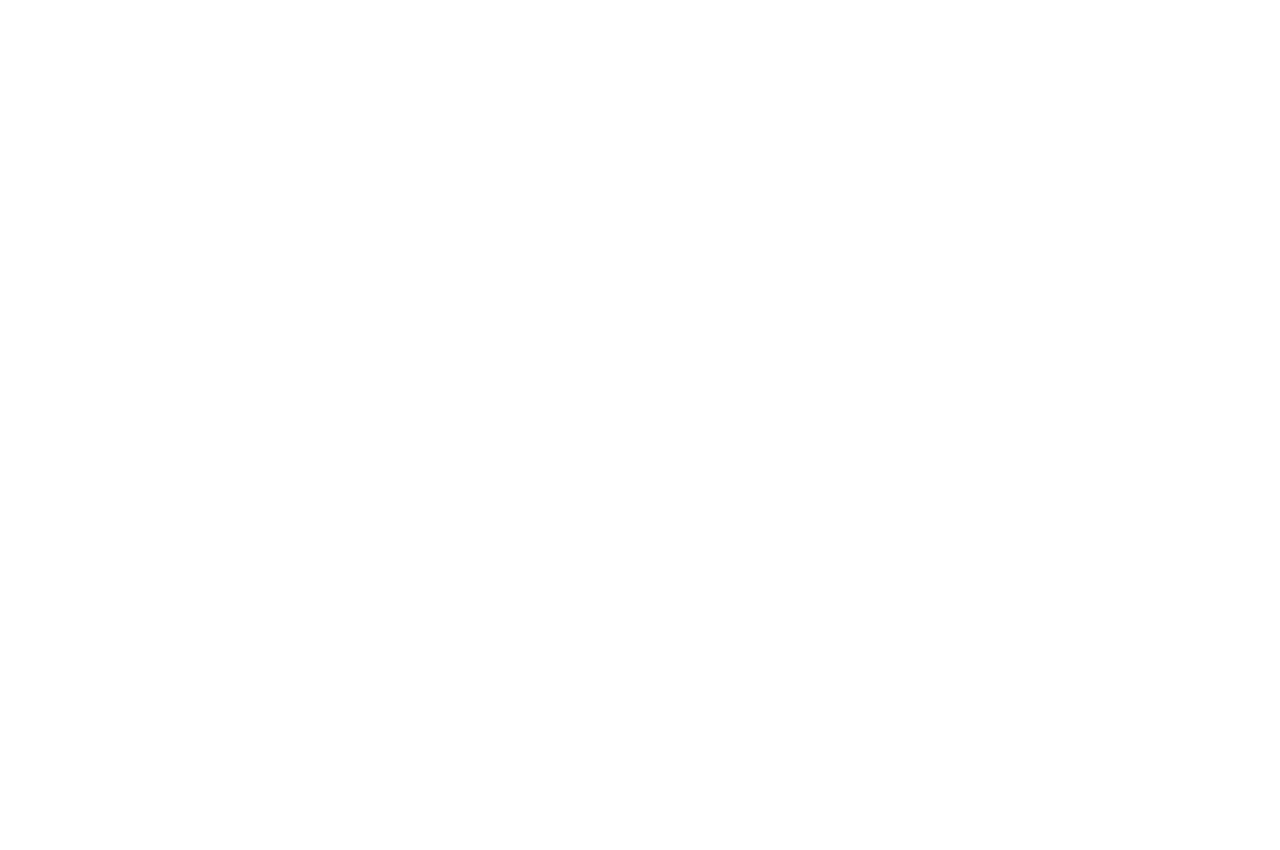
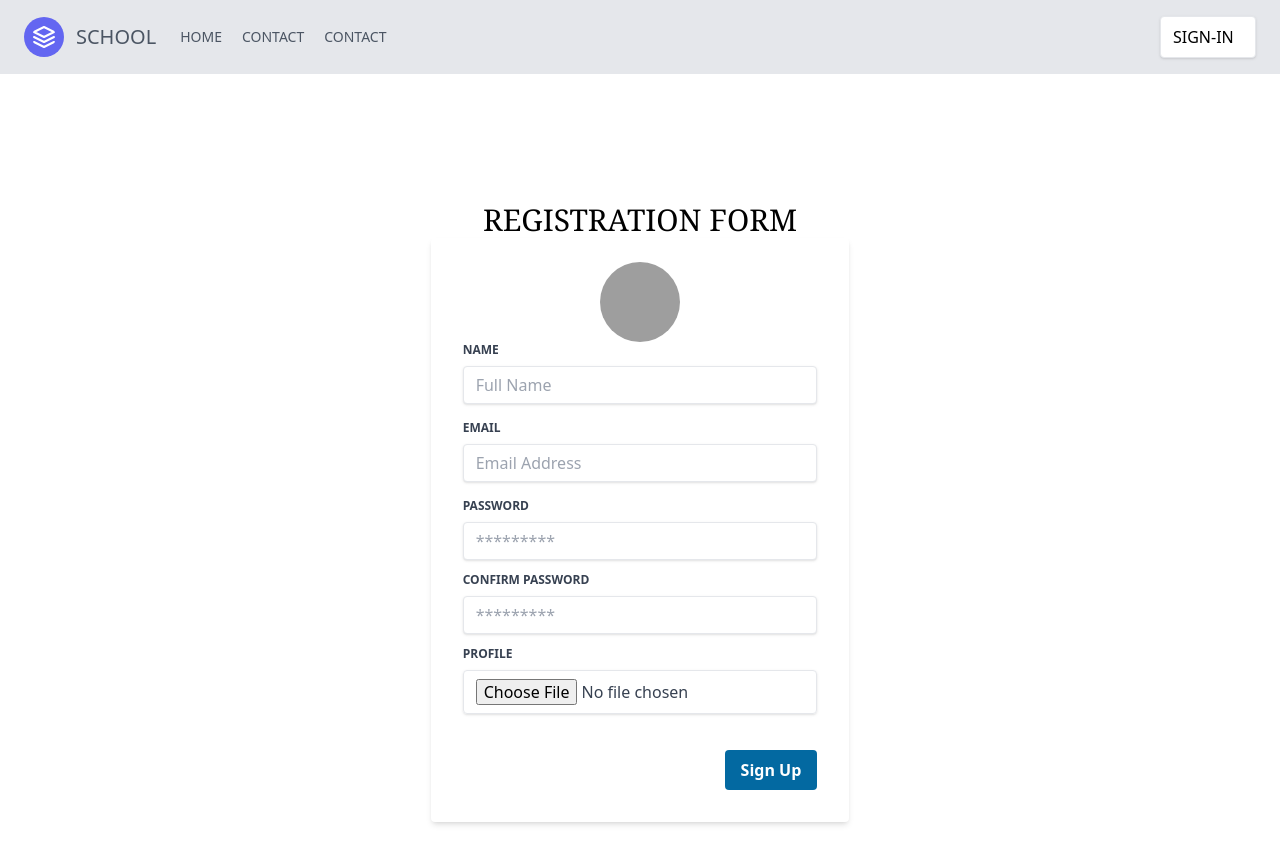
Before and after one commit to Hasibul677/SCHOOL, a React (Create React App) app in the folder frontend/: page /signup in a window 1280 px wide. Before the commit this address had no page. Before the commit the page ends 800 px from the top, so only its background shows below. Built offline with nearby package versions, Linux system fonts and the light colour scheme; grey boxes are pictures that could not be loaded.

Commit message:
bug not fix

```diff
--- a/frontend/package.json
+++ b/frontend/package.json
@@ -15,6 +15,7 @@
     "redux": "^4.2.0",
     "redux-devtools-extension": "^2.13.9",
     "redux-thunk": "^2.4.1",
+    "sweetalert": "^2.1.2",
     "web-vitals": "^2.1.4"
   },
   "scripts": {
--- a/frontend/src/App.js
+++ b/frontend/src/App.js
@@ -1,7 +1,9 @@
 import { Route, Routes } from "react-router-dom";
 import Header from "./components/Header/Header";
 import PrivateRoute from "./Route/PrivateRoute";
-import OnlineAdmissionRoot from './components/OnlineRegistrationForm/OnlineAdmissionRoot/OnlineAdmissionRoot'
+import OnlineAdmissionRoot from "./components/OnlineRegistrationForm/OnlineAdmissionRoot/OnlineAdmissionRoot";
+import SignIn from "./components/User/SignIn";
+import SignUp from "./components/User/SignUp";
 
 function App() {
   return (
@@ -14,6 +16,26 @@ function App() {
             <>
               <Header />
               <OnlineAdmissionRoot />
+            </>
+          }
+        />
+        <Route
+          exact
+          path="/signin"
+          element={
+            <>
+              <Header />
+              <SignIn/>
+            </>
+          }
+        />
+        <Route
+          exact
+          path="/signup"
+          element={
+            <>
+              <Header />
+              <SignUp/>
             </>
           }
         />
--- /dev/null
+++ b/frontend/src/Reducers/userReducer.js
@@ -0,0 +1,5 @@
+export const ALL_USER_REQUEST = "ALL_USER_REQUEST";
+export const ALL_USER_SUCCESS = "ALL_USER_SUCCESS";
+export const ALL_USER_FAIL = "ALL_USER_FAIL";
+
+export const CLEAR_ERROR = "CLEAR_ERROR";
--- a/frontend/src/components/Contact/Contact.js
+++ b/frontend/src/components/Contact/Contact.js
@@ -50,49 +50,49 @@ const Contact = () => {
         <div className="md:w-1/2">
           <img src={contact_gif} alt="" srcSet="" className='md:p-20'/>
         </div>
-        <div class="w-full md:w-1/2 px-5">
+        <div className="w-full md:w-1/2 px-5">
           {/* contact form */}
-          <form class="bg-white border shadow-md rounded px-8 pt-6 pb-8 mb-4">
+          <form className="bg-white border shadow-md rounded px-8 pt-6 pb-8 mb-4">
             {/* name field */}
-            <div class="mb-4">
-              <label class="block text-gray-700 text-sm font-bold mb-2" for="name">
+            <div className="mb-4">
+              <label className="block text-gray-700 text-sm font-bold mb-2" for="name">
                 Name
               </label>
               <input
-                class="block p-2.5 w-full text-sm text-gray-900 bg-gray-50 border-0 border-b-2 border-gray-40 focus:outline-none focus:font-light"
+                className="block p-2.5 w-full text-sm text-gray-900 bg-gray-50 border-0 border-b-2 border-gray-40 focus:outline-none focus:font-light"
                 id="name"
                 type="text"
                 placeholder="Full Name"
               />
             </div>
             {/* Number field */}
-            <div class="mb-4">
-              <label class="block text-gray-700 text-sm font-bold mb-2" for="phone">
+            <div className="mb-4">
+              <label className="block text-gray-700 text-sm font-bold mb-2" for="phone">
                 Phone
               </label>
               <input
-                class="block p-2.5 w-full text-sm text-gray-900 bg-gray-50 border-0 border-b-2 border-gray-40 focus:outline-none focus:font-light"
+                className="block p-2.5 w-full text-sm text-gray-900 bg-gray-50 border-0 border-b-2 border-gray-40 focus:outline-none focus:font-light"
                 id="password"
                 type="phone"
                 placeholder="Phone Number"
               />
             </div>
             {/* Message field */}
-            <div class="mb-4">
-              <label for="message" class="block text-gray-700 text-sm font-bold mb-2">
+            <div className="mb-4">
+              <label for="message" className="block text-gray-700 text-sm font-bold mb-2">
                 Write your message
               </label>
               <textarea
                 id="message"
                 rows="4"
-                class="block p-2.5 w-full text-sm text-gray-900 bg-gray-50 border-0 border-b-2 border-gray-40 focus:outline-none focus:font-light"
+                className="block p-2.5 w-full text-sm text-gray-900 bg-gray-50 border-0 border-b-2 border-gray-40 focus:outline-none focus:font-light"
                 placeholder="Your message..."
               ></textarea>
             </div>
             {/* send button */}
-            <div class="flex items-center justify-between">
+            <div className="flex items-center justify-between">
               <button
-                class="bg-sky-700 hover:bg-sky-800 text-white font-bold py-2 px-4 rounded-lg focus:outline-none focus:shadow-outline"
+                className="bg-sky-700 hover:bg-sky-800 text-white font-bold py-2 px-4 rounded-lg focus:outline-none focus:shadow-outline"
                 type="button"
               >
                 Send
--- a/frontend/src/components/OnlineRegistrationForm/OnlineAdmissionRoot/OnlineAdmissionRoot.js
+++ b/frontend/src/components/OnlineRegistrationForm/OnlineAdmissionRoot/OnlineAdmissionRoot.js
@@ -9,8 +9,8 @@ const OnlineAdmissionRoot = () => {
         <div>
             <form action="">
                 <StudentSection />
+                <ParentsSection />
                 <StudentPreEdu />
-                <ParentsSection />
             </form>
         </div>
     );
--- a/frontend/src/components/OnlineRegistrationForm/ParentsSection/ParentsSection.js
+++ b/frontend/src/components/OnlineRegistrationForm/ParentsSection/ParentsSection.js
@@ -6,16 +6,13 @@ const ParentsSection = () => {
   const [data, setData] = useState({
     // grudian section
     fatherName: '',
+    motherName: '',
     fatherNID: '',
     fatherPhone: '',
     fatherOccupation: '',
-    motherName: '',
-    motherNID: '',
-    motherPhone: '',
     motherOccupation: '',
     guardianName: '',
     guardianRelation: '',
-    guardianEmail: '',
     guardianOccupation: '',
     guardianAddress: '',
     guardianAvatar: '',
--- a/frontend/src/components/OnlineRegistrationForm/StudentPreEdu/StudentPreEdu.js
+++ b/frontend/src/components/OnlineRegistrationForm/StudentPreEdu/StudentPreEdu.js
@@ -7,7 +7,7 @@ const StudentPreEdu = () => {
     previousSchlName: '',
     preRoll: '',
     previousClass: '',
-    previousSchDist: '',
+    preSchoolAddress: '',
 
   });
 
--- a/frontend/src/components/OnlineRegistrationForm/StudentSection/StudentSection.js
+++ b/frontend/src/components/OnlineRegistrationForm/StudentSection/StudentSection.js
@@ -15,6 +15,9 @@ const StudentSection = () => {
     village: '',
     religion: '',
     birthCertificate: '',
+    religion:'',
+    blood:'',
+    transport:'',
     studentAvatar: '',
   });
 
--- a/frontend/src/components/User/SignIn.js
+++ b/frontend/src/components/User/SignIn.js
@@ -3,43 +3,43 @@ import React from 'react';
 const SignIn = () => {
   return (
     <div className='m-3 flex justify-center'>
-      <div class=" w-full md:w-1/2">
+      <div className=" w-full md:w-1/2">
       <div>
         <h2 className="text-center text-3xl font-bold">Sign In</h2>
       </div>
-      <form class="bg-white shadow-md rounded px-8 pt-6 pb-8 mb-4">
-        <div class="mb-4">
-          <label class="uppercase block text-gray-700 text-xs font-bold mb-2" for="username">
+      <form className="bg-white shadow-md rounded px-8 pt-6 pb-8 mb-4">
+        <div className="mb-4">
+          <label className="uppercase block text-gray-700 text-xs font-bold mb-2" for="username">
             Username
           </label>
           <input
-            class="shadow border rounded w-full py-2 px-3 text-gray-700 leading-tight focus:outline-none focus:shadow-outline"
+            className="shadow border rounded w-full py-2 px-3 text-gray-700 leading-tight focus:outline-none focus:shadow-outline"
             type="text"
             placeholder="User Name"
           />
         </div>
-        <div class="mb-6">
-          <label class="uppercase block text-gray-700 text-xs font-bold mb-2 " for="password">
+        <div className="mb-6">
+          <label className="uppercase block text-gray-700 text-xs font-bold mb-2 " for="password">
             Password
           </label>
           <input
-            class="shadow border border-gray-200 rounded w-full py-2 px-3 text-gray-700 mb-3 leading-tight focus:outline-none focus:shadow-outline"
+            className="shadow border border-gray-200 rounded w-full py-2 px-3 text-gray-700 mb-3 leading-tight focus:outline-none focus:shadow-outline"
             type="password"
             placeholder="******************"
           />
-          <p class="text-red-500 text-xs italic">Please choose a password.</p>
+          <p className="text-red-500 text-xs italic">Please choose a password.</p>
         </div>
-        <div class="flex gap-10 items-center justify-between">
+        <div className="flex gap-10 items-center justify-between">
           <div>
           <button
-            class="bg-sky-700 hover:bg-sky-800 text-white font-bold py-2 px-4 rounded focus:outline-none focus:shadow-outline"
+            className="bg-sky-700 hover:bg-sky-800 text-white font-bold py-2 px-4 rounded focus:outline-none focus:shadow-outline"
             type="button"
           >
             Sign In
           </button>
           </div>
           <div>
-          <a class=" align-baseline font-bold text-sm text-sky-700 hover:text-blue-800" href="#">
+          <a className=" align-baseline font-bold text-sm text-sky-700 hover:text-blue-800" href="#">
           Already have an Account? {""}
           <span>
                 <a className="text-red-400">
@@ -50,7 +50,7 @@ const SignIn = () => {
           </div>
         </div>
       </form>
-      <p class="text-center text-gray-500 text-xs">&copy; 2022 <i><a href="">Green Software Group</a></i> All rights reserved.</p>
+      <p className="text-center text-gray-500 text-xs">&copy; 2022 <i><a href="">Green Software Group</a></i> All rights reserved.</p>
     </div>
     </div>
   );
--- a/frontend/src/components/User/SignUp.js
+++ b/frontend/src/components/User/SignUp.js
@@ -1,58 +1,137 @@
-import React from "react";
+import React, { useState } from "react";
+import axios from "axios"
+import swal from "sweetalert"
 
 const SignUp = () => {
+  const [avatar, setAvatar] = useState("https://www.w3schools.com/howto/img_avatar.png");
+  const [data, setData] = useState({
+    name: "",
+    email: "",
+    password: "",
+    confirm: "",
+    profile: "",
+  });
+
+  const handleChange = (e) => {
+    if (e.target.name === "profile") {
+      if (e.target.files[0].size <= 2097152) {
+        const reader = new FileReader();
+        reader.onload = () => {
+          if (reader.readyState === 2) {
+            setAvatar(reader.result);
+            let info = { ...data };
+            info[e.target.name] = reader.result;
+            setData(info);
+          }
+        };
+        reader.readAsDataURL(e.target.files[0]);
+      } else {
+        swal("File size should be less or equal 2MB!");
+      }
+    } else {
+      let info = { ...data };
+      info[e.target.name] = e.target.value;
+      setData(info);
+    }
+  };
+
+  const handleSubmit = (e) => {
+    e.preventDefault();
+    axios.post(`http://localhost:5000/api/v1/createUser`, data)
+
+  };
 
   return (
-    <div className='m-3 flex justify-center'>
-    <div class=" w-full md:w-1/2">
+    <div className="m-3 mt-32 flex justify-center items-center">
+      <div className=" w-full md:w-1/3">
         <div>
-      <h2 className="text-center text-3xl font-bold">Sign Up</h2>
+          <h2 className="text-center text-3xl font-serif uppercase ">
+            Registration Form
+          </h2>
         </div>
-    <form class="bg-white shadow-md rounded px-8 pt-6 pb-8 mb-4">
-      <div class="mb-4">
-        <label class="uppercase block text-gray-700 text-xs font-bold mb-2" for="Email">
-          Username
+        <form onSubmit={handleSubmit} className="bg-white shadow-md rounded px-8 pt-6 pb-8 mb-4">
+          <div className="flex justify-center">
+            <div>
+              <img
+                className="w-20 h-20 rounded-full"
+                src={avatar}
+                alt=""
+              />
+            </div>
+          </div>
+          <div className="mb-4">
+            <label className="uppercase block text-gray-700 text-xs font-bold mb-2">
+              Name
             </label>
             <input
-          class="shadow border rounded w-full py-2 px-3 text-gray-700 leading-tight focus:outline-none focus:shadow-outline"
+              className="shadow border rounded w-full py-2 px-3 text-gray-700 leading-tight focus:outline-none focus:shadow-outline"
               type="text"
-          placeholder="User Name"
+              placeholder="Full Name"
+              name="name"
+              required
+              onChange={handleChange}
             />
           </div>
-      <div class="mb-4">
-        <label class="uppercase block text-gray-700 text-xs font-bold mb-2" for="email">
+          <div className="mb-4">
+            <label className="uppercase block text-gray-700 text-xs font-bold mb-2">
               Email
             </label>
             <input
-          class="shadow border rounded w-full py-2 px-3 text-gray-700 leading-tight focus:outline-none focus:shadow-outline"
+              className="shadow border rounded w-full py-2 px-3 text-gray-700 leading-tight focus:outline-none focus:shadow-outline"
               type="text"
               placeholder="Email Address"
+              name="email"
+              required
+              onChange={handleChange}
             />
           </div>
-      <div class="mb-6">
-        <label class="uppercase block text-gray-700 text-xs font-bold mb-2 " for="password">
+          <div className="">
+            <label className="uppercase block text-gray-700 text-xs font-bold mb-2 ">
               Password
             </label>
             <input
-          class="shadow border border-gray-200 rounded w-full py-2 px-3 text-gray-700 mb-3 leading-tight focus:outline-none focus:shadow-outline"
+              className="shadow border border-gray-200 rounded w-full py-2 px-3 text-gray-700 mb-3 leading-tight focus:outline-none focus:shadow-outline"
               type="password"
-          placeholder="******************"
+              placeholder="*********"
+              name="password"
+              required
+              onChange={handleChange}
             />
-        <p class="text-red-500 text-xs italic">Please choose a password.</p>
           </div>
-      <div class="flex items-center justify-between">
+          <div className="">
+            <label className="uppercase block text-gray-700 text-xs font-bold mb-2 ">
+              Confirm Password
+            </label>
+            <input
+              className="shadow border border-gray-200 rounded w-full py-2 px-3 text-gray-700 mb-3 leading-tight focus:outline-none focus:shadow-outline"
+              type="password"
+              placeholder="*********"
+              name="confirm"
+              required
+              onChange={handleChange}
+            />
+          </div>
+          <div className="mb-6">
+            <label className="uppercase block text-gray-700 text-xs font-bold mb-2 ">
+              Profile
+            </label>
+            <input
+              className="shadow border border-gray-200 rounded w-full py-2 px-3 text-gray-700 mb-3 leading-tight focus:outline-none focus:shadow-outline"
+              type="file"
+              name="profile"
+              required
+              onChange={handleChange}
+            />
+          </div>
+          <div className="flex items-center justify-end">
             <button
-          class="bg-sky-700 hover:bg-sky-900 text-white font-bold py-2 px-4 rounded focus:outline-none focus:shadow-outline"
-          type="button"
+              className="bg-sky-700 hover:bg-sky-900 text-white font-bold py-2 px-4 rounded focus:outline-none focus:shadow-outline"
+              type="submit"
             >
               Sign Up
             </button>
-        <a class="inline-block align-baseline font-bold text-sm text-sky-700 hover:text-blue-800" href="#">
-          Forgot Password?
-        </a>
           </div>
         </form>
-    <p class="text-center text-gray-500 text-xs">&copy; 2022 <i><a href="">Green Software Group</a></i> All rights reserved.</p>
       </div>
     </div>
   );
```
Also changed, not shown: frontend/src/Actions/userAction.js (added), frontend/src/Constants/userConstants.js (added), 1 other file (tests, documents, lock files or other folders). Lines whose indentation alone changed are shown as unchanged.
